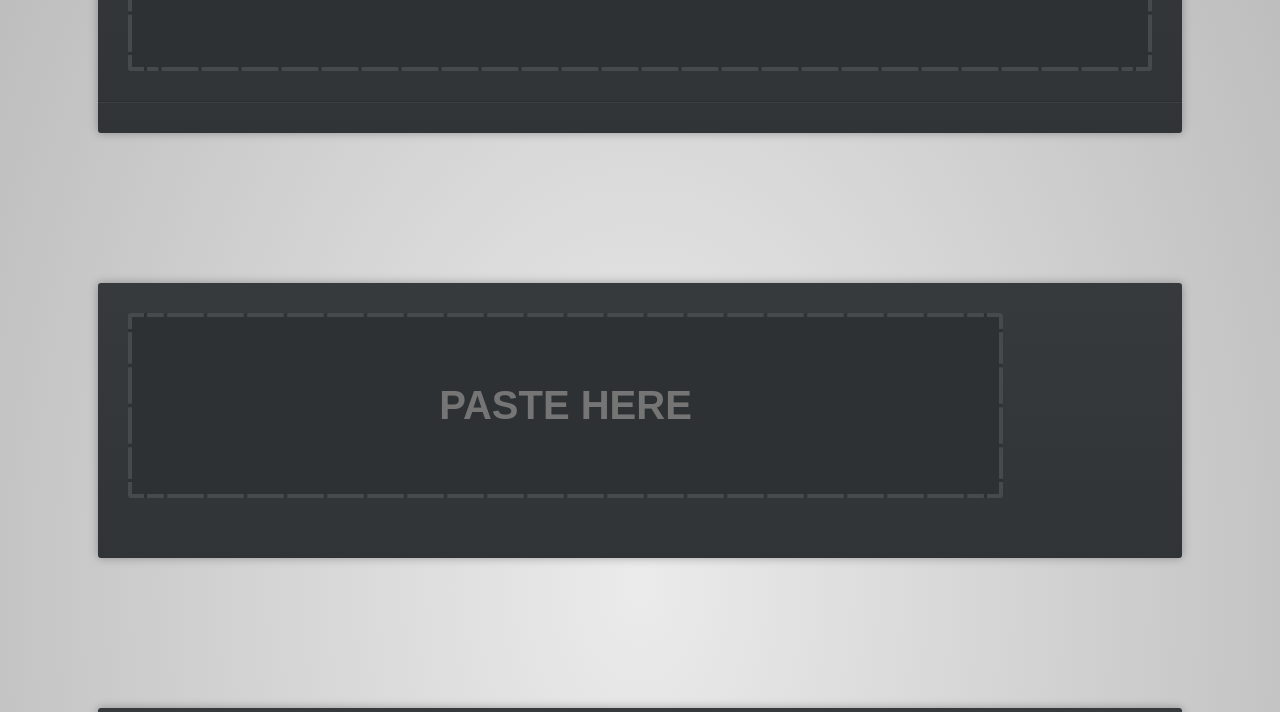
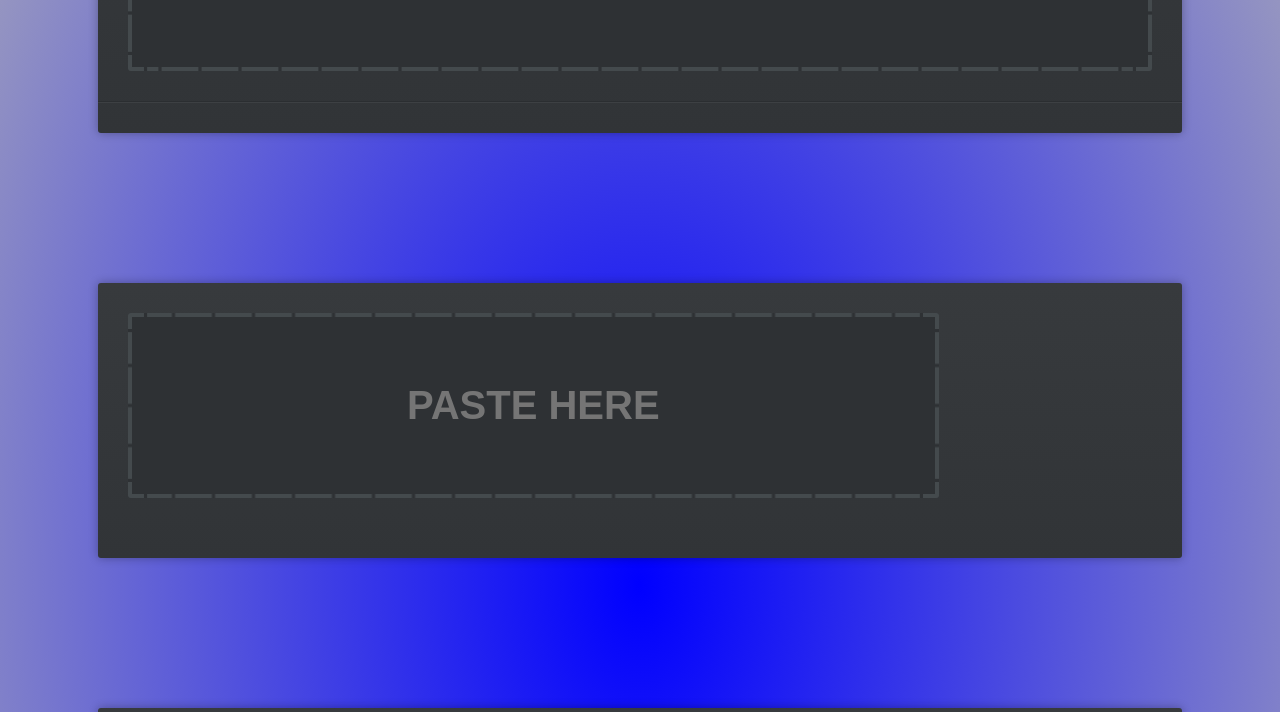
Before and after one commit to imdrr30/SnapPaste, a plain HTML site: page index.html in a window 1280 px wide. Shown: the part 385-1097 px from the top of the page. Drawn offline with nearby package versions, Linux system fonts and the light colour scheme.

Commit message:
Add files via upload

```diff
--- a/assets/css/style.css
+++ b/assets/css/style.css
@@ -10,11 +10,11 @@
 
 
 html{
-    background-color:#ebebec;
+    background-color:blue;
 
-    background-image:-webkit-radial-gradient(center, #ebebec, #b4b4b4);
-    background-image:-moz-radial-gradient(center, #ebebec, #b4b4b4);
-    background-image:radial-gradient(center, #ebebec, #b4b4b4);
+    background-image:-webkit-radial-gradient(center, blue, #b4b4b4);
+    background-image:-moz-radial-gradient(center, blue, #b4b4b4);
+    background-image:radial-gradient(center, blue, #b4b4b4);
 
     min-height:900px;
 }
@@ -76,7 +76,7 @@ section, footer, header, aside{
 
 #dropp{
     background-color: #2E3134;
-    padding: 50px 150px;
+    padding: 50px 11.5%;
     margin-bottom: 30px;
     border: 20px solid rgba(0, 0, 0, 0);
     border-radius: 3px;
```
